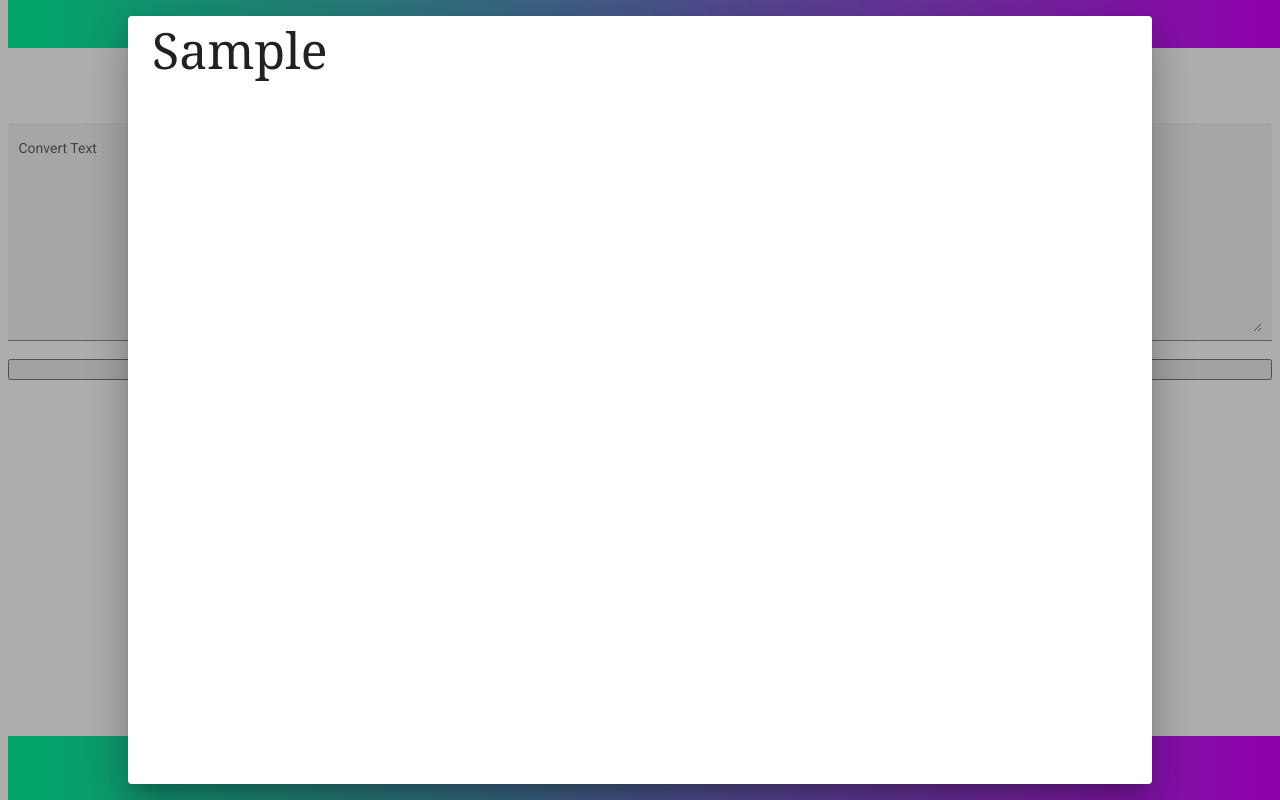
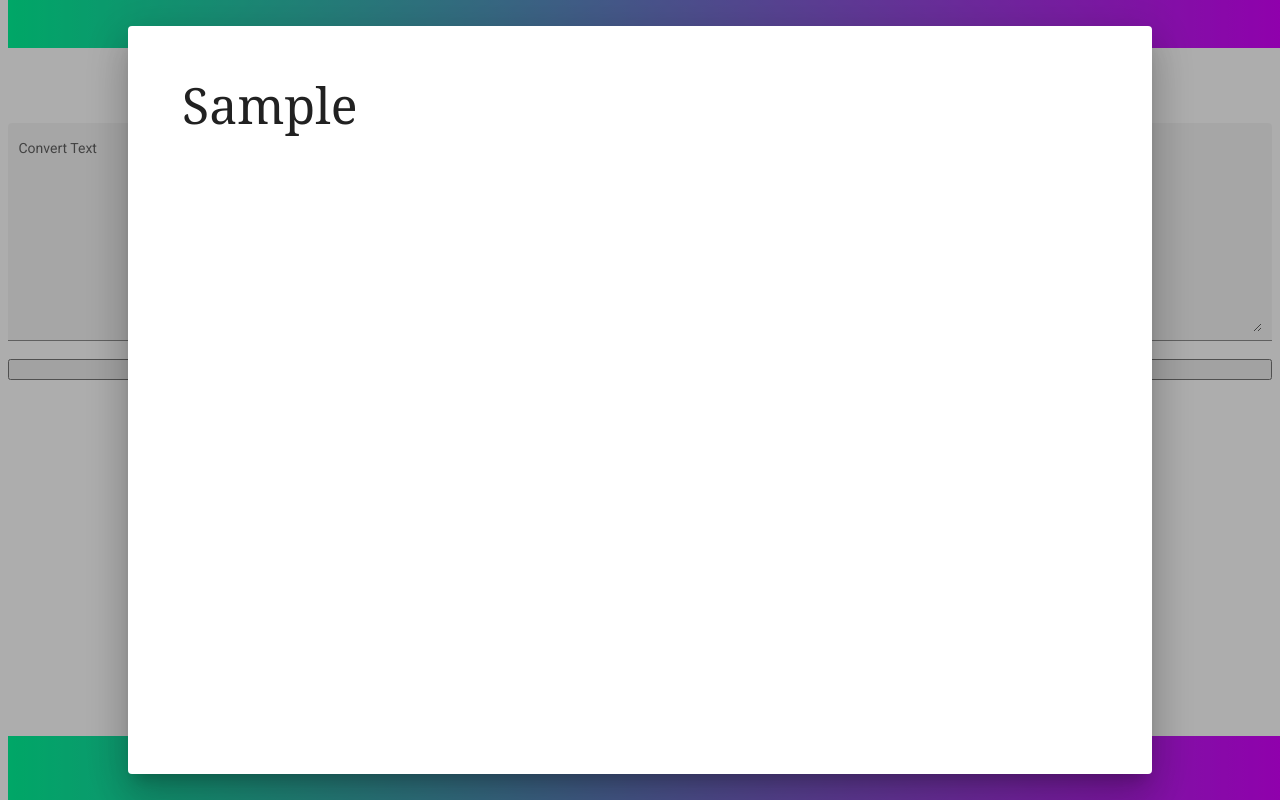
Before and after one commit to canismajor88/456-Ui-Ux, an Angular app in the folder 456-UI-Ux/DyslexiaReader/: page / in a window 1280 px wide. Both pictures are taken after typing "Sample" into the empty fields and a click on the button "Convert to Dyslexia Readable Text". Built offline with nearby package versions, Linux system fonts and the light colour scheme.

Commit message:
Fixed issue with multiple paragraphs

```diff
--- a/456-UI-Ux/DyslexiaReader/src/app/output-text/output-text.component.scss
+++ b/456-UI-Ux/DyslexiaReader/src/app/output-text/output-text.component.scss
@@ -1,6 +1,9 @@
 .main-container {
-    width: 75rem;
-    height: 45rem;
+    width: 60rem;
+    height: 40rem;
     font-family: Georgia, 'Times New Roman', Times, serif;
     font-size: 50px;
+    white-space: pre-wrap;
+    line-height: 1.0;
+    padding: 30px 30px;
 }
```
